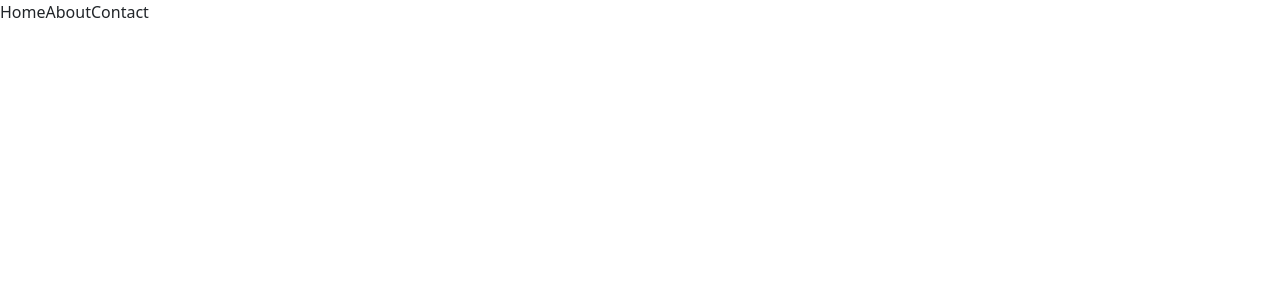
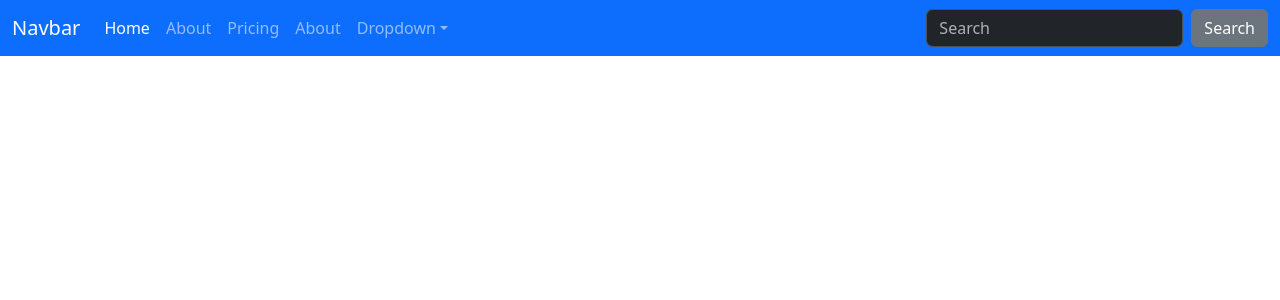
Before and after one commit to UBSITcachin/Cachin-Bullay-Angular-Routing-Lab, an Angular app in the folder angular-routing-lab/: page / in a window 1280 px wide. Shown: the top 300 px of the page. Built offline with nearby package versions, Linux system fonts and the light colour scheme.

Commit message:
adding of navigation bar

```diff
--- a/angular-routing-lab/src/app/app.component.html
+++ b/angular-routing-lab/src/app/app.component.html
@@ -1,6 +1,40 @@
-<nav>
-  <a routerLink="/home">Home</a>
-  <a routerLink="/about">About</a>
-  <a routerLink="/contact">Contact</a>
+<nav class="navbar navbar-expand-lg bg-primary" data-bs-theme="dark">
+  <div class="container-fluid">
+    <a class="navbar-brand" href="#">Navbar</a>
+    <button class="navbar-toggler" type="button" data-bs-toggle="collapse" data-bs-target="#navbarColor01" aria-controls="navbarColor01" aria-expanded="true" aria-label="Toggle navigation">
+      <span class="navbar-toggler-icon"></span>
+    </button>
+    <div class="navbar-collapse collapse show" id="navbarColor01" style="">
+      <ul class="navbar-nav me-auto">
+        <li class="nav-item">
+          <a class="nav-link active" href="/home">Home
+            <span class="visually-hidden">(current)</span>
+          </a>
+        </li>
+        <li class="nav-item">
+          <a class="nav-link" href="/about">About</a>
+        </li>
+        <li class="nav-item">
+          <a class="nav-link" href="/contact">Pricing</a>
+        </li>
+        <li class="nav-item">
+          <a class="nav-link" href="#">About</a>
+        </li>
+        <li class="nav-item dropdown">
+          <a class="nav-link dropdown-toggle" data-bs-toggle="dropdown" href="#" role="button" aria-haspopup="true" aria-expanded="false">Dropdown</a>
+          <div class="dropdown-menu">
+            <a class="dropdown-item" href="#">Action</a>
+            <a class="dropdown-item" href="#">Another action</a>
+            <a class="dropdown-item" href="#">Something else here</a>
+            <div class="dropdown-divider"></div>
+            <a class="dropdown-item" href="#">Separated link</a>
+          </div>
+        </li>
+      </ul>
+      <form class="d-flex">
+        <input class="form-control me-sm-2" type="search" placeholder="Search">
+        <button class="btn btn-secondary my-2 my-sm-0" type="submit">Search</button>
+      </form>
+    </div>
+  </div>
 </nav>
-<router-outlet></router-outlet>
```
